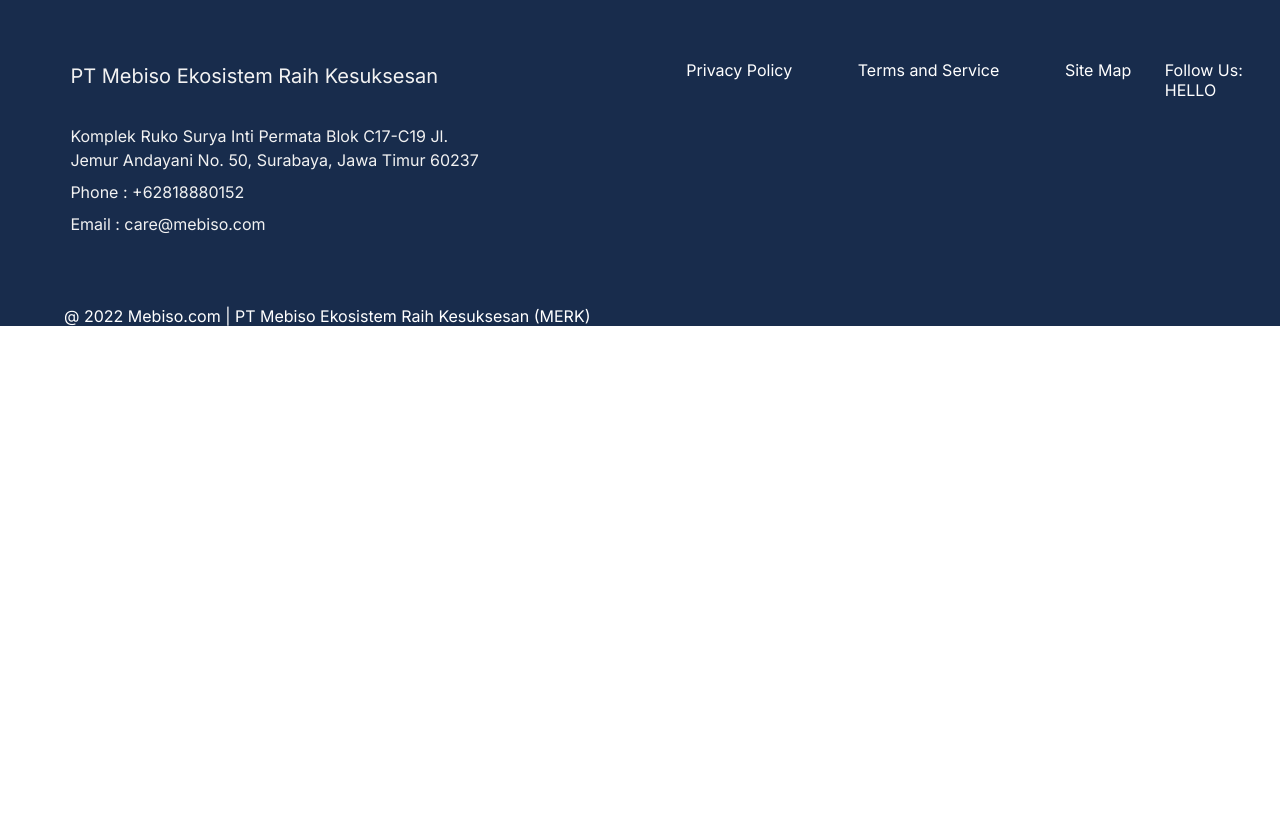
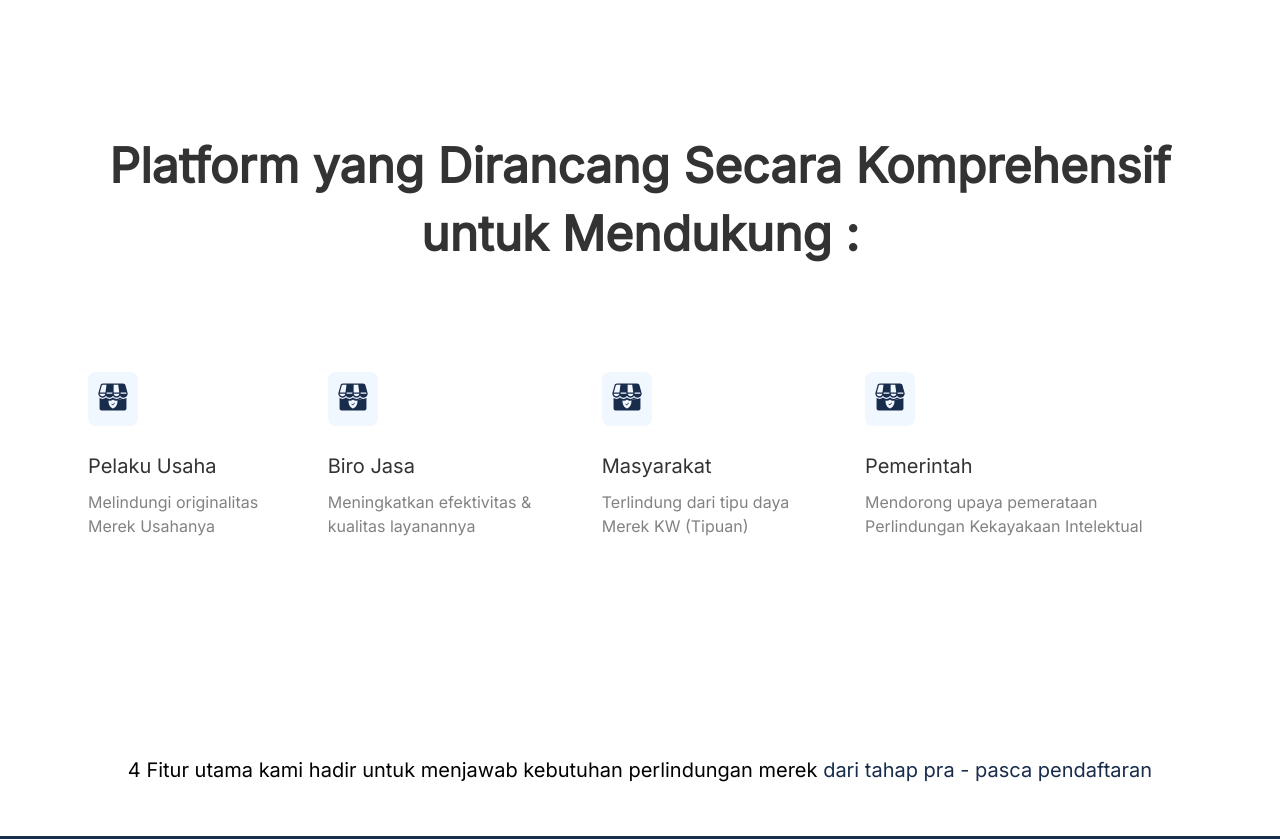
Before and after one commit to Teddy-FN/Mebiso-web-html, a plain HTML site: page index.html in a window 1280 px wide. Shown: the part 1540-2379 px from the top of the page. Before the commit the page ends 1866 px from the top, so only its background shows below. Drawn offline with Linux system fonts and the light colour scheme.

Commit message:
FIxing adjustment UI

```diff
--- a/index.html
+++ b/index.html
@@ -9,6 +9,7 @@
     <link rel="stylesheet" href="style.css" />
   </head>
   <body>
+    <!-- Nav -->
     <nav class="navbar">
       <div class="container row">
         <section class="img-container">
@@ -35,6 +36,8 @@
         </section>
       </div>
     </nav>
+
+    <!-- Header -->
     <header class="col header">
       <h1 class="title">
         Platform Cek merek, Cari Kelas Merek, Monitor Merek & Proteksi Merek
@@ -50,6 +53,8 @@
         <a href="#" class="btn artikel-btn">Artikel</a>
       </section>
     </header>
+
+    <!-- Search Section -->
     <section class="container container-search">
       <div class="search-container col">
         <h2>Penelusuran Merek <span class="span-text">Gratis</span>!</h2>
@@ -69,6 +74,8 @@
         </div>
       </div>
     </section>
+
+    <!-- Gallery Section -->
     <section class="gallery-container row">
       <div class="col gallery-wrapper">
         <div class="row img-wrapper">
@@ -87,9 +94,68 @@
         <span class="span-text">melindungi</span> merek usahamu”
       </p>
     </section>
+
+    <!-- Platform Section -->
+    <section class="platform-container container col">
+      <h3>Platform yang Dirancang Secara Komprehensif untuk Mendukung :</h3>
+      <div class="row">
+        <!-- Pertama -->
+        <div class="platform-desc-container">
+          <div class="platform-desc-img-container">
+            <img src="./assets/home.svg" alt="home icon" />
+          </div>
+          <div class="desc-wrapper">
+            <p>Pelaku Usaha</p>
+            <p>Melindungi originalitas Merek Usahanya</p>
+          </div>
+        </div>
+        <!-- Kedua -->
+        <div class="platform-desc-container">
+          <div class="platform-desc-img-container">
+            <img src="./assets/home.svg" alt="home icon" />
+          </div>
+          <div class="desc-wrapper">
+            <p>Biro Jasa</p>
+            <p>Meningkatkan efektivitas & kualitas layanannya</p>
+          </div>
+        </div>
+        <!-- Ketiga -->
+        <div class="platform-desc-container">
+          <div class="platform-desc-img-container">
+            <img src="./assets/home.svg" alt="home icon" />
+          </div>
+          <div class="desc-wrapper">
+            <p>Masyarakat</p>
+            <p>Terlindung dari tipu daya Merek KW (Tipuan)</p>
+          </div>
+        </div>
+        <!-- Keempat -->
+        <div class="platform-desc-container">
+          <div class="platform-desc-img-container">
+            <img src="./assets/home.svg" alt="home icon" />
+          </div>
+          <div class="desc-wrapper">
+            <p>Pemerintah</p>
+            <p>
+              Mendorong upaya pemerataan Perlindungan Kekayakaan Intelektual
+            </p>
+          </div>
+        </div>
+      </div>
+    </section>
+
+    <!-- Feature Desc Section -->
+    <section class="feature-desc-container container">
+      <h4>
+        4 Fitur utama kami hadir untuk menjawab kebutuhan perlindungan merek
+        <span>dari tahap pra - pasca pendaftaran</span>
+      </h4>
+    </section>
+
+    <!-- Footer Section -->
     <footer>
-      <section class="desc-container">
-        <div class="footer-desc-container container">
+      <section class="desc-container container">
+        <div class="footer-desc-container">
           <p>PT Mebiso Ekosistem Raih Kesuksesan</p>
           <div class="address-container">
             <p>
@@ -116,7 +182,7 @@
           <div><p>HELLO</p></div>
         </div>
       </section>
-      <section class="container">
+      <section class="copyright-container container">
         <p>@ 2022 Mebiso.com | PT Mebiso Ekosistem Raih Kesuksesan (MERK)</p>
       </section>
     </footer>
--- a/style.css
+++ b/style.css
@@ -298,6 +298,77 @@
   border-radius: 32px;
 }
 
+/* Platform Container */
+.platform-container {
+  padding: 8.875rem 0rem;
+  color: var(--gray-one);
+  gap: 5rem;
+}
+
+.platform-container h3 {
+  text-align: center;
+  font-size: var(--font-header-xl);
+  line-height: var(--line-height-xxxl);
+  font-weight: 600;
+}
+
+/* Feature Desc Container */
+.feature-desc-container {
+  color: var(--black-color);
+  padding: 3.125rem;
+  text-align: center;
+  font-size: var(--font-subheader-l);
+}
+
+.feature-desc-container h4 {
+  font-weight: 400;
+  line-height: var(--line-height-s);
+}
+
+.feature-desc-container h4 span {
+  color: var(--primary-color);
+  font-weight: 500;
+  line-height: var(--line-height-s);
+}
+
+.platform-desc-container {
+  /* background-color: red; */
+  display: flex;
+  flex-direction: column;
+  align-items: start;
+  justify-content: start;
+  gap: 1.5rem;
+  padding: 1.5rem;
+}
+
+.desc-wrapper {
+  display: flex;
+  flex-direction: column;
+  align-items: start;
+  justify-content: start;
+  gap: 0.5rem;
+}
+
+.desc-wrapper p:first-child {
+  font-weight: 500;
+  font-size: var(--font-subheader-l);
+  line-height: var(--line-height-s);
+  color: var(--gray-one);
+}
+
+.desc-wrapper p:last-child {
+  font-weight: 400;
+  font-size: var(--font-subheader-m);
+  line-height: var(--line-height-sm);
+  color: var(--gray-three);
+}
+
+.platform-desc-img-container {
+  padding: 0.563rem;
+  background-color: #f1f7ff;
+  border-radius: 8px;
+}
+
 /* Footer */
 footer .desc-container {
   display: flex;
@@ -338,11 +409,24 @@
 
 .navbar_link-items-footer {
   display: flex;
-  justify-content: space-evenly;
-  flex: 0.4;
-  gap: 2rem;
+  justify-content: center;
+  flex: 0.6;
+  gap: 6rem;
 }
 
 .social-media-container {
-  flex: 0.09;
+  flex: 0.1;
 }
+
+/* Copyright */
+.copyright-container {
+  padding: 1.75rem;
+  text-align: center;
+}
+
+.copyright-container p {
+  font-size: var(--font-subheader-m);
+  color: var(--gray-six);
+  line-height: var(--line-height-sm);
+  font-weight: 400;
+}
```
Also changed, not shown: assets/checklist.svg (added), assets/circle.svg (added), assets/home.svg (added), assets/padlock.svg (added), 1 other file.
